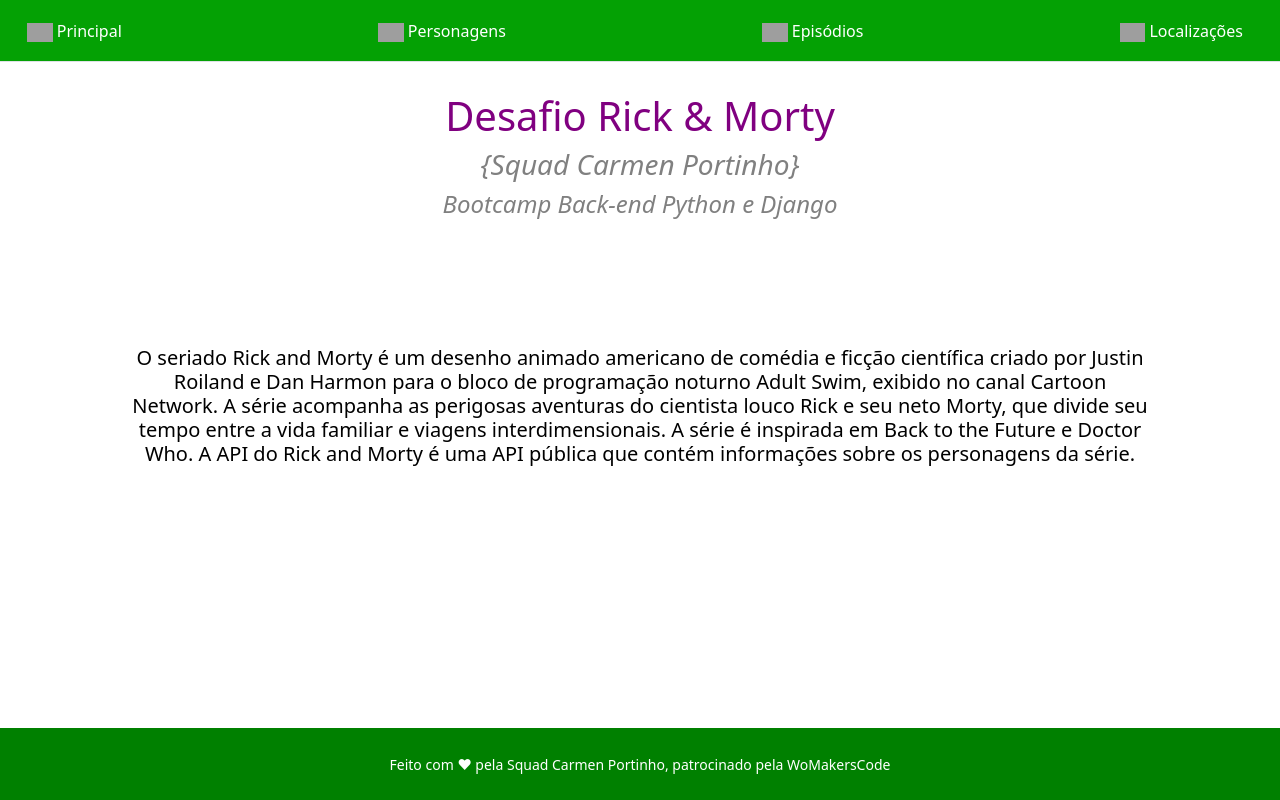
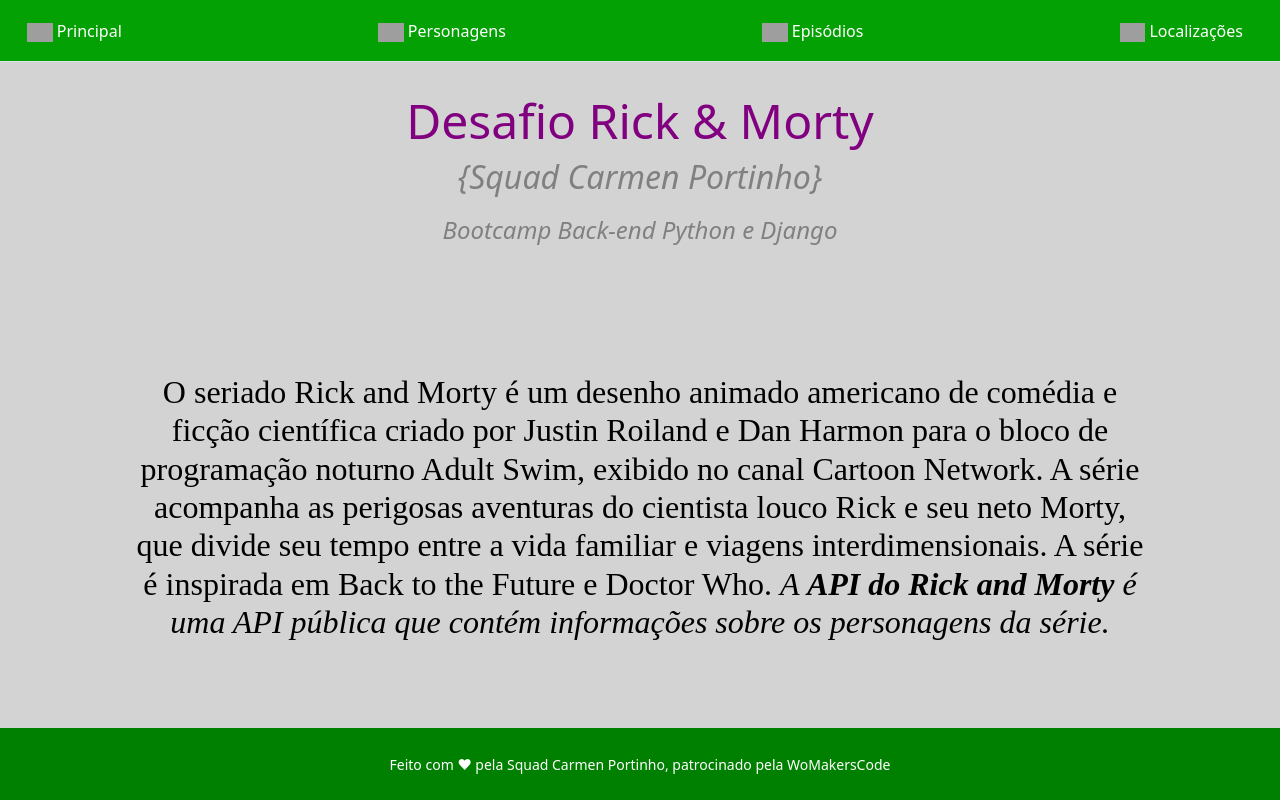
Before and after one commit to anamariagds/DesafioRickeMortySquadCarmenPortinho, a Flask app: page / in a window 1280 px wide. Run offline with Flask 3, Linux system fonts and the light colour scheme; grey boxes are pictures that could not be loaded.

Commit message:
melhorias na página principal

```diff
--- a/static/index.css
+++ b/static/index.css
@@ -4,18 +4,21 @@ html{
 
 body{
   margin: 0;
+  background-color: lightgray;
 }
 
 h1 {
     color: purple;
     text-align: center;
     margin-top: 30px;
+    font-size: 3rem;
 }
 
 h3 {
     color: gray;
     font-style: italic;
     text-align: center;
+    font-size: 2rem;
 }
 
 
@@ -23,12 +26,15 @@ h4 {
   color: gray;
   font-style: italic;
   text-align: center;
+  margin-top: 20px;
 }
 
 h5{
   color: black;
   padding:120px;
   text-align: center;
+  font-size: 2rem;
+  font-family: serif;
 
 }
 
@@ -40,6 +46,7 @@ footer {
     bottom: 0;
     width: 100%;
     padding: 40px;
+    font-size: 1rem;
 }
 
 .footer-link{
--- a/templates/index.html
+++ b/templates/index.html
@@ -17,8 +17,8 @@
             <h1>Desafio Rick & Morty </h1>
 
             <h3>{Squad Carmen Portinho}</h3>
-        {% endblock %}
 
+            <div>
               <h4> Bootcamp Back-end Python e Django </h4>
 
               <h5> O seriado Rick and Morty é um desenho animado americano de
@@ -28,8 +28,13 @@
                 Rick e seu neto Morty, que divide seu tempo entre a vida familiar e
                 viagens interdimensionais. A série é inspirada em Back to the Future e
                 Doctor Who.
-          A API do Rick and Morty é uma API pública que contém informações
-          sobre os personagens da série.  </h5>
+                <i>A <b>API do Rick and Morty</b> é uma API pública que contém informações
+                sobre os personagens da série. </i></h5>
+            </div>
+
+        {% endblock %}
+
+
     </main>
 
     <footer id="sticky-footer" class="flex-shrink-0 py-4">
```
Lines whose indentation alone changed are shown as unchanged.
